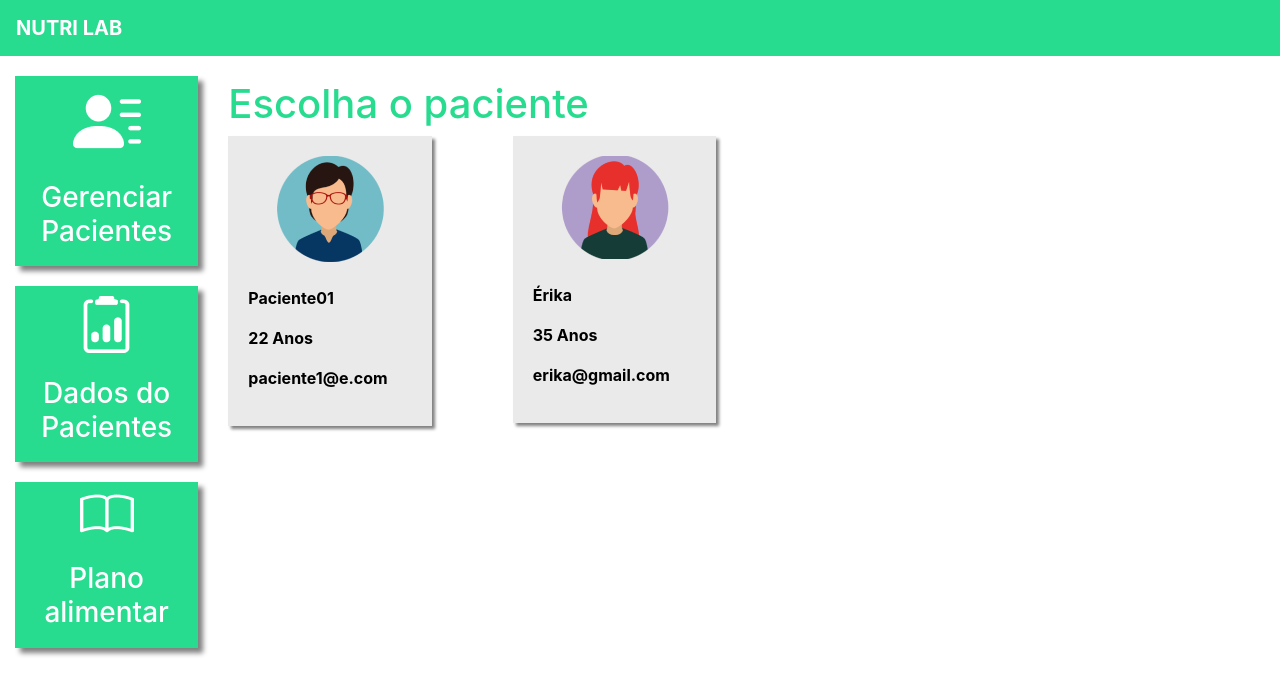
After one commit to Esleynathan/NutriLab, a Django app: page /dados_paciente/ in a window 1280 px wide. The commit adds this page. Shown: the top 695 px of the page. Run offline with Django 4.2, Linux system fonts and the light colour scheme; a user stored in the database is signed in; data comes from the database, SQL or seed files in the repository.

Commit message:
Nutrilab | Criado URL, View, Html dados_paciente_listar, Criado URL, View dados_paciente_listar(id), Redirecionar Menu para dados_paciente_listar e Card paciente para Id do paciente.

```diff
--- /dev/null
+++ b/plataforma/templates/dados_paciente_listar.html
@@ -0,0 +1,41 @@
+{% extends 'base_plataforma.html' %}
+{% load static %}
+
+{% block 'plataforma' %}
+
+    {% if messages %}
+        <br>
+        {% for message in messages %}
+            <div class="alert {{message.tags}}">
+                {{message}}
+            </div>
+        {% endfor %}
+    {% endif %}
+    <br>
+		<h1 class="titulo">Escolha o paciente</h1>
+    <div  class="row">
+        {% for paciente in pacientes%}
+            <div class="col-md-4">
+                <a href=" {% url 'dados_paciente' paciente.id %}" class="link-hover">
+                    <div class="card-paciente">
+                        <div class="foto-perfil">
+
+                            {% if paciente.sexo == "M"%}
+                                <img src="{% static 'plataforma/img/perfil2.png' %}">
+                            {% else %}
+                                <img src="{% static 'plataforma/img/perfil1.png' %}">
+                            {% endif %}
+                        </div>
+                        <br>
+                        <p class="dados">{{paciente.nome}}</p>
+                        <p class="dados">{{paciente.idade}} Anos</p>
+                        <p class="dados">{{paciente.email}}</p>
+
+                    </div>
+                </a>
+            </div>
+        {% endfor %}
+
+    </div>
+
+{% endblock%}
--- a/plataforma/urls.py
+++ b/plataforma/urls.py
@@ -3,5 +3,7 @@ from . import views
 
 urlpatterns = [
     path('pacientes/', views.pacientes, name='pacientes'),
+    path('dados_paciente/', views.dados_paciente_listar, name="dados_paciente_listar"),
+    path('dados_paciente/<str:id>/', views.dados_paciente, name="dados_paciente"),
 
 ]
--- a/plataforma/views.py
+++ b/plataforma/views.py
@@ -46,3 +46,13 @@ def pacientes(request):
         except:
             messages.add_message(request, constants.ERROR, 'Erro interno do sistema')
             return redirect('/pacientes/')
+
+@login_required(login_url='/auth/logar/')
+def dados_paciente_listar(request):
+    if request.method == "GET":
+        pacientes = Pacientes.objects.filter(nutri=request.user)
+        return render(request, 'dados_paciente_listar.html', {'pacientes': pacientes})
+
+@login_required(login_url='/auth/logar/')
+def dados_paciente(request, id):
+    return HttpResponse(id)
--- a/templates/base_plataforma.html
+++ b/templates/base_plataforma.html
@@ -21,7 +21,7 @@
                     </div>
                 </a>
 
-                <a href="#" class="link-lateral">
+                <a href="{% url 'dados_paciente_listar' %}" class="link-lateral">
                     <div class="card-lateral">
                         <img src="{% static 'plataforma/img/dados_paciente.png' %}">
                         <br>
```
